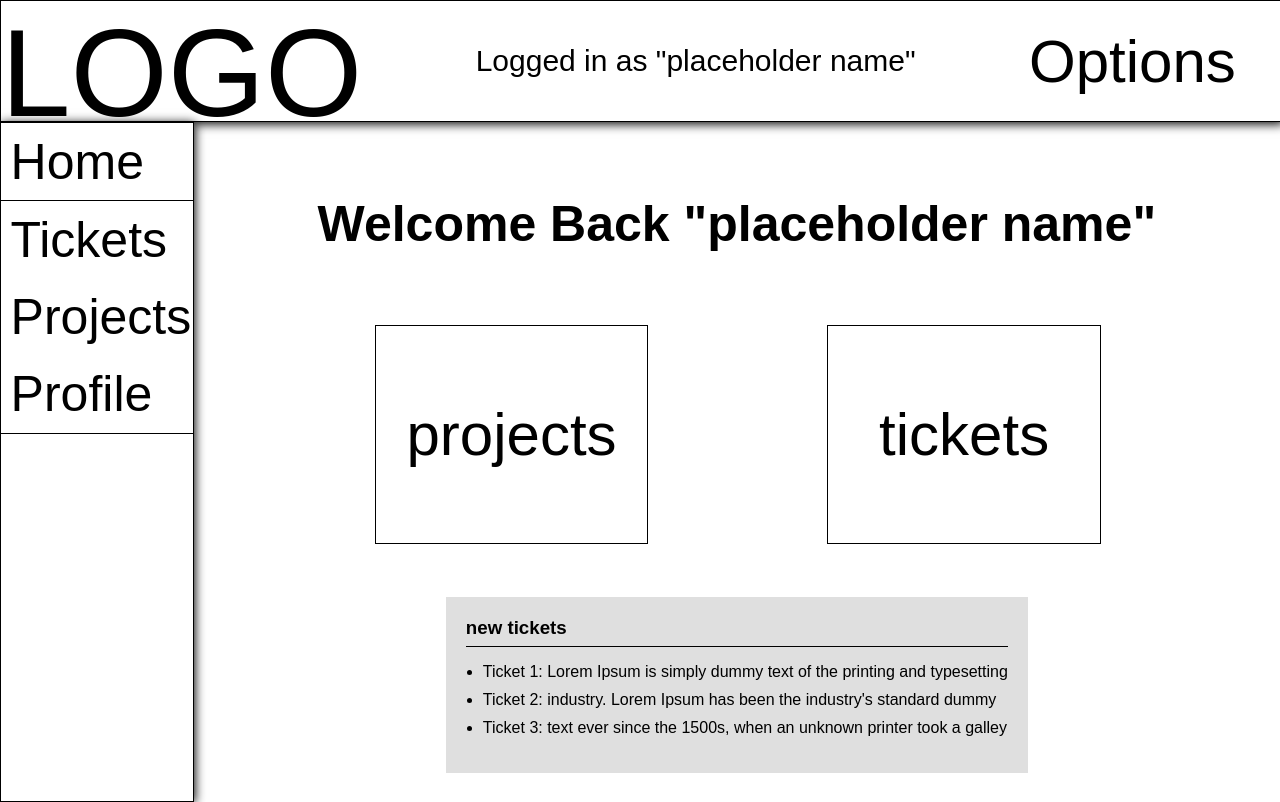
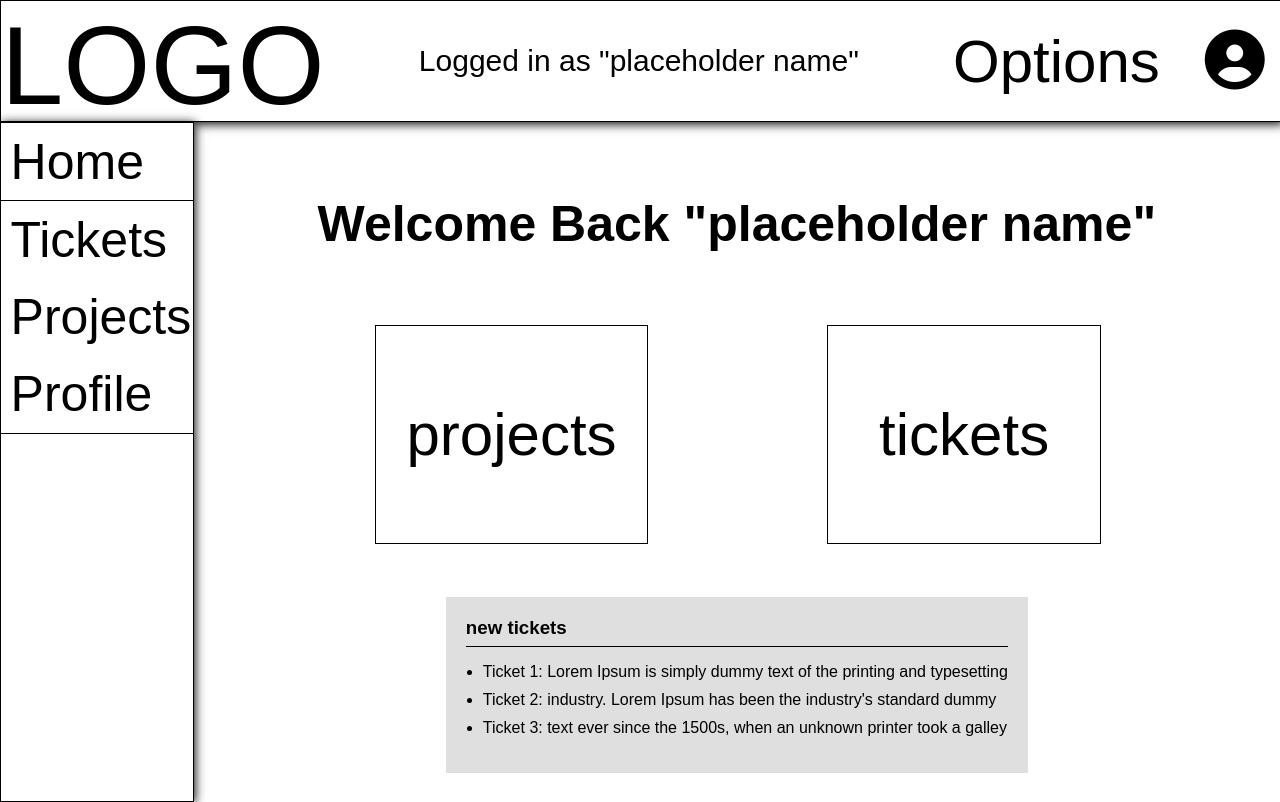
Before and after one commit to MicroOptimization/cdx_issue_tracker, a Flask app: page /home in a window 1280 px wide; the page is wider, and only the part inside the window is pictured. Run offline with Flask 2, Linux system fonts and the light colour scheme; some libraries are stand-ins or nearby versions.

Commit message:
made some css adjustments for smaller screen sizes

```diff
--- a/static/css/base_navbars.css
+++ b/static/css/base_navbars.css
@@ -83,7 +83,7 @@ a {
 }
 
 .logo {
-    font-size:125px;
+    font-size: 14vh;
 }
 
 
@@ -101,7 +101,7 @@ a {
     display: flex;
     justify-content: space-between;
     gap:45px;
-    margin-right:60px;
+    margin-right:17vh;
 
 }
 /*the fontawesome profile icon*/
```
